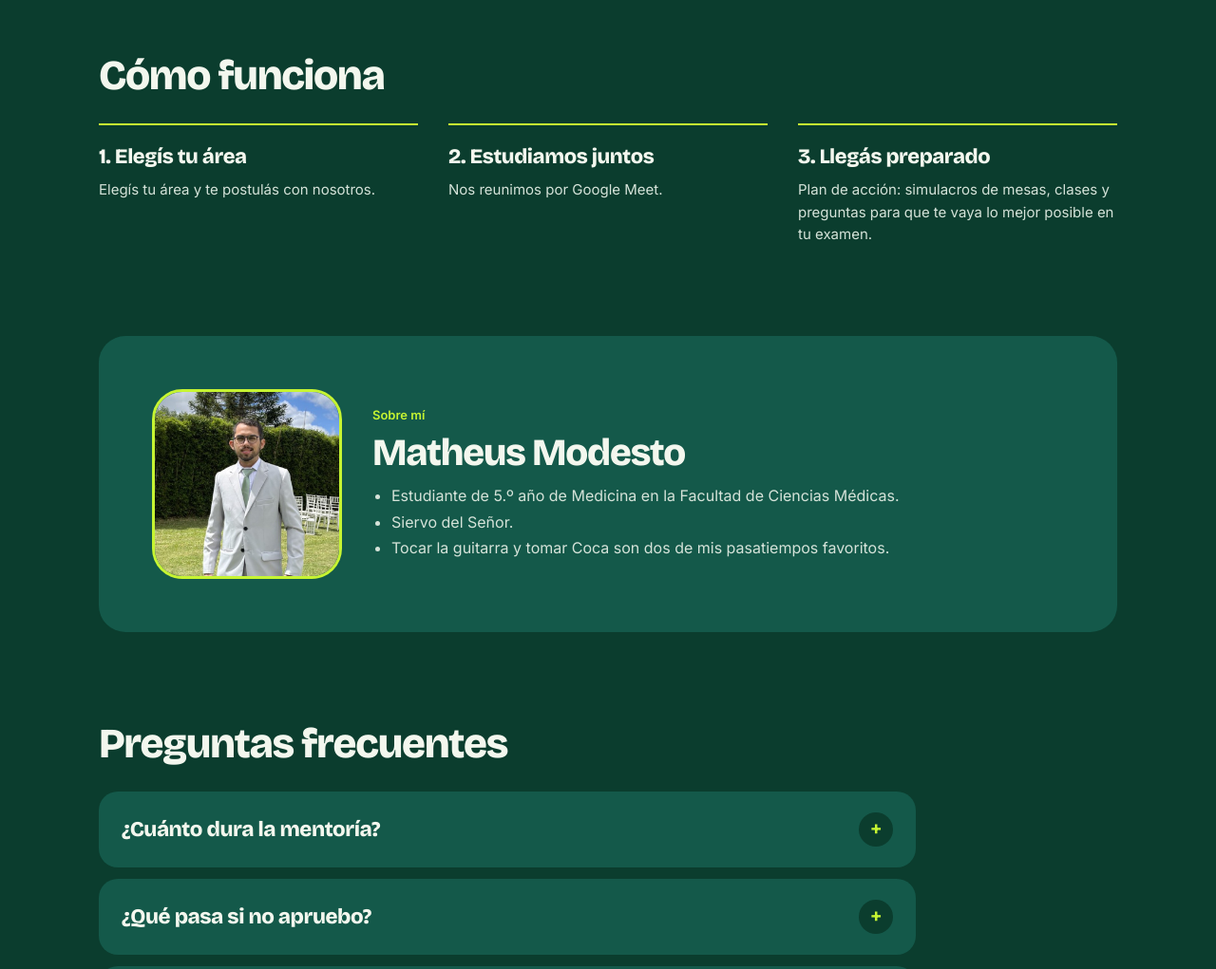
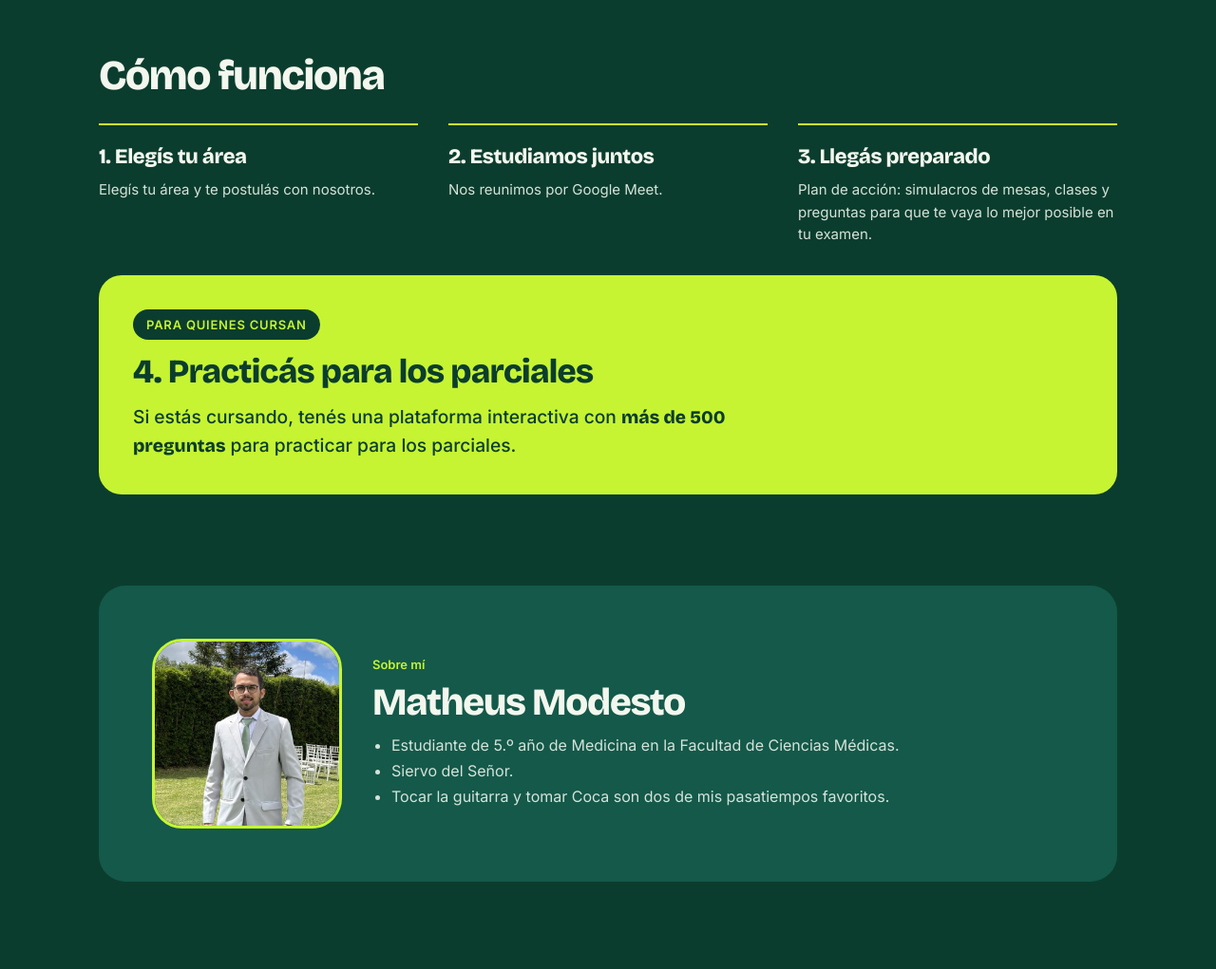
Before and after one commit to SINAPSISFCMUNR/sinapsisfcmunr.github.io, a plain HTML site: page index.html in a window 1280 px wide. Shown: the part 1680-2701 px from the top of the page at 95% size. Drawn offline with nearby package versions, Linux system fonts and the light colour scheme.

Commit message:
Cómo funciona: paso 4 destacado (plataforma con más de 500 preguntas)
Co-Authored-By: Claude Fable 5.2 <noreply@anthropic.com>
Claude-Session: https://claude.ai/code/session_01G2PejzRNh2uTVigaPr37pG

```diff
--- a/index.html
+++ b/index.html
@@ -69,10 +69,16 @@ h2.title{font-size:clamp(1.9rem,5vw,2.75rem);letter-spacing:-.03em;line-height:1
 .area.hl{background:var(--lime);color:var(--bg)}
 .area.hl .n{color:var(--bg)}
 .area.hl svg{stroke:var(--bg)}
-.steps{display:grid;grid-template-columns:repeat(auto-fit,minmax(240px,1fr));gap:32px}
+.steps{display:grid;grid-template-columns:repeat(auto-fit,minmax(280px,1fr));gap:32px}
 .step{border-top:2px solid var(--lime);padding-top:20px;display:flex;flex-direction:column;gap:10px}
 .step h3{font-size:22px;letter-spacing:-.02em}
 .step p{margin:0;font-size:15px;line-height:1.55;color:var(--soft)}
+.step.hl{grid-column:1/-1;background:var(--lime);color:var(--bg);border-top:0;border-radius:24px;padding:clamp(24px,4vw,36px);align-items:flex-start;gap:12px}
+.step.hl h3{font-size:clamp(1.6rem,4vw,2.2rem)}
+.step.hl p{color:var(--bg);font-size:clamp(1rem,2.200vw,1.2rem);font-weight:500;max-width:720px}
+.step.hl p b{font-family:'Bricolage Grotesque',sans-serif;font-weight:800}
+.step.hl .badge{background:var(--bg);color:var(--lime);font-size:13px;font-weight:600;letter-spacing:.06em;text-transform:uppercase;padding:8px 14px;border-radius:999px}
+body.editing .step.hl [data-k]{outline-color:var(--bg)}
 .about{background:var(--panel);border-radius:28px;padding:clamp(24px,5vw,56px);display:flex;flex-wrap:wrap;gap:32px;align-items:center}
 .about img{width:200px;height:200px;border-radius:32px;object-fit:cover;border:3px solid var(--lime);flex-shrink:0}
 .about .txt{flex:1;min-width:240px;display:flex;flex-direction:column;gap:12px}
@@ -308,6 +314,7 @@ footer{padding:24px 0 96px;border-top:1px solid var(--panel);font-size:14px;colo
 <div class="step"><h3 data-k="s1t">1. Elegís tu área</h3><p data-k="s1p">Elegís tu área y te postulás con nosotros.</p></div>
 <div class="step"><h3 data-k="s2t">2. Estudiamos juntos</h3><p data-k="s2p">Nos reunimos por Google Meet.</p></div>
 <div class="step"><h3 data-k="s3t">3. Llegás preparado</h3><p data-k="s3p">Plan de acción: simulacros de mesas, clases y preguntas para que te vaya lo mejor posible en tu examen.</p></div>
+<div class="step hl"><div class="badge">Para quienes cursan</div><h3 data-k="s4t">4. Practicás para los parciales</h3><p data-k="s4p">Si estás cursando, tenés una plataforma interactiva con <b>más de 500 preguntas</b> para practicar para los parciales.</p></div>
 </div>
 </section>
 <section id="sobre">
```
